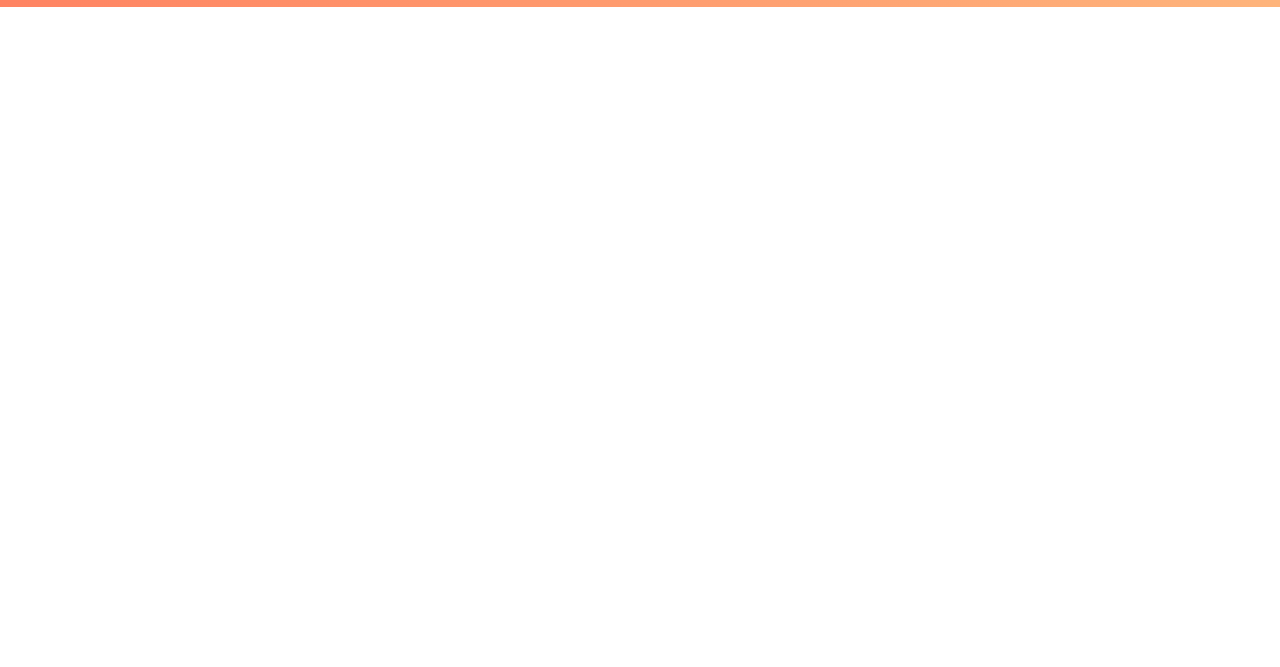
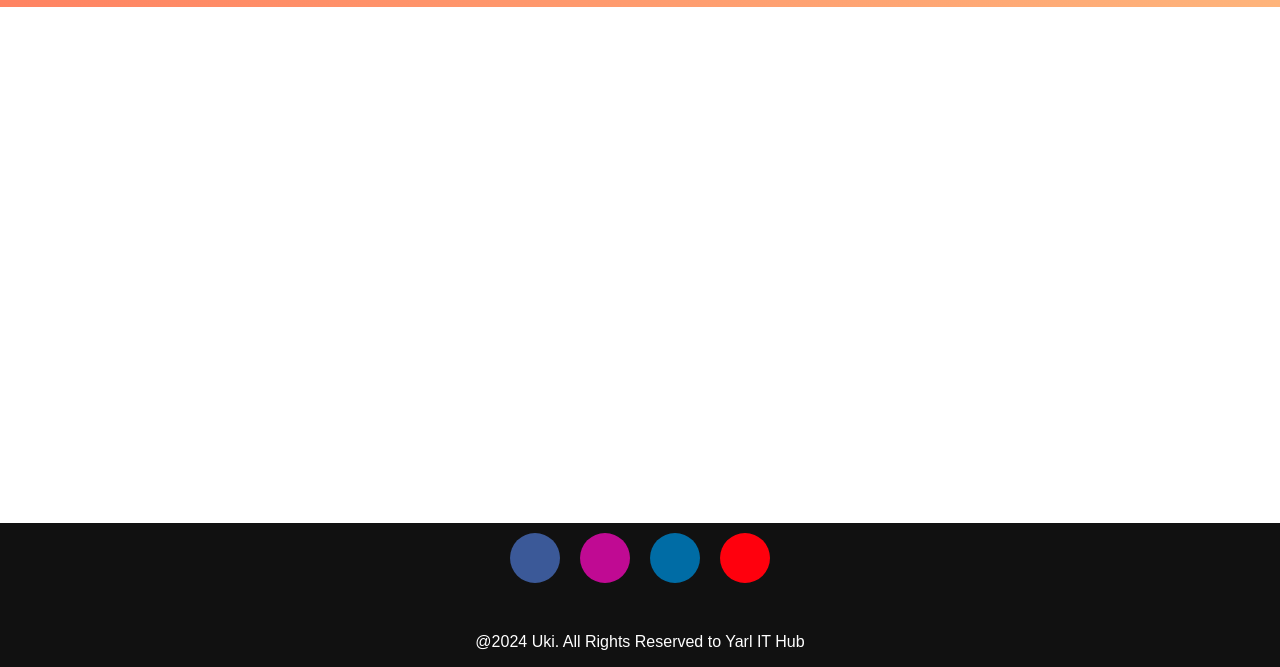
Before and after one commit to nivethi-ai/Team-A-assignment, a plain HTML site: page index.html in a window 1280 px wide. Shown: the part 133-800 px from the top of the page. Drawn offline with Linux system fonts and the light colour scheme.

Commit message:
Commit added

```diff
--- a/index.html
+++ b/index.html
@@ -30,5 +30,25 @@
                 </div>
             </div>
         </header>
+        <br>
+        <hr>
+        <br>
+        <footer>
+            <div class="social-icons">
+                <a href="#" class="social-icon facebook">
+                    <i class="fab fa-facebook-f"></i>
+                </a>
+                <a href="#" class="social-icon instagram">
+                    <i class="fab fa-instagram"></i>
+                </a>
+                <a href="#" class="social-icon linkedin">
+                    <i class="fab fa-linkedin-in"></i>
+                </a>
+                <a href="#" class="social-icon email">
+                    <i class="fas fa-envelope"></i>
+                </a>
+            </div>
+            <p class="foot">@2024 Uki. All Rights Reserved to Yarl IT Hub</p>
+        </footer>
     </body>
 </html>
--- a/style.css
+++ b/style.css
@@ -86,3 +86,60 @@ li {
 .btn:hover {
     background: linear-gradient(135deg,  #feb47b, #ff7e5f)
 }
+
+
+footer {
+    text-align: center;
+    padding-top: 10px;
+    background-color: #111;
+    color: white;
+    position:absolute;
+    bottom: 0px;
+    background-color: #111;
+    width: 100vw;
+}
+
+.social-icons {
+    display: flex;
+    justify-content: center;
+    gap: 20px;
+    margin-bottom: 10px;
+}
+
+.social-icon {
+    width: 50px;
+    height: 50px;
+    border-radius: 50%;
+    display: flex;
+    align-items: center;
+    justify-content: center;
+    color: white;
+    text-decoration: none;
+    font-size: 24px;
+    transition: background-color 0.3s ease;
+}
+
+.social-icon.facebook {
+    background-color: #3b5998;
+}
+
+.social-icon.instagram {
+    background-color: #c00a93;
+}
+
+.social-icon.linkedin {
+    background-color: #006ca5;
+}
+
+.social-icon.email {
+    background-color: #ff000d;
+}
+
+.social-icon:hover {
+    opacity: 0.8;
+}
+
+.foot {
+    margin-top: 50px;
+    font-size: 16px;
+}
```
